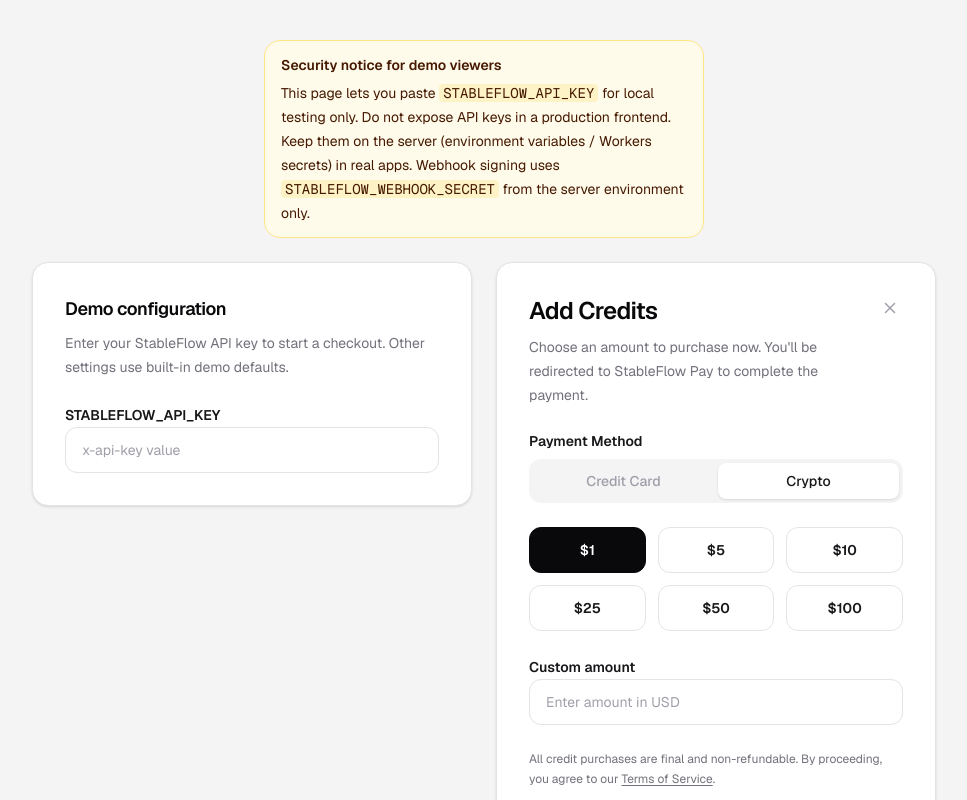
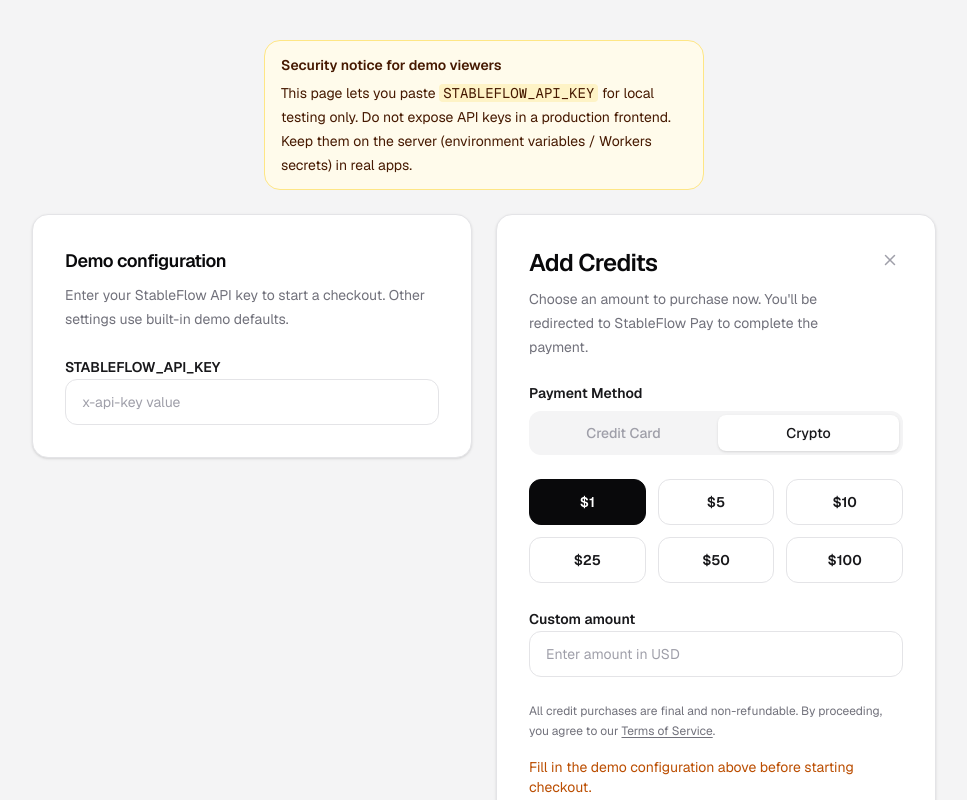
Before and after one commit to JimmyGuu/stableflow-pay-demo, a Next.js app: page / in a window 1280 px wide. Shown: the top 800 px of the page, without its empty margins (156-1123 px from the left). Built offline with nearby package versions, Linux system fonts and the light colour scheme.

Commit message:
Remove client-side reference to STABLEFLOW_WEBHOOK_SECRET in HomeClient component documentation for improved security practices. Emphasize the importance of server-side management of API keys and secrets.

```diff
--- a/components/HomeClient.tsx
+++ b/components/HomeClient.tsx
@@ -70,11 +70,7 @@ export function HomeClient({ fullMode }: HomeClientProps) {
           <code className="rounded bg-amber-100 px-1">STABLEFLOW_API_KEY</code>{" "}
           for local testing only. Do not expose API keys in a production
           frontend. Keep them on the server (environment variables / Workers
-          secrets) in real apps. Webhook signing uses{" "}
-          <code className="rounded bg-amber-100 px-1">
-            STABLEFLOW_WEBHOOK_SECRET
-          </code>{" "}
-          from the server environment only.
+          secrets) in real apps.
         </p>
       </div>
 
```
